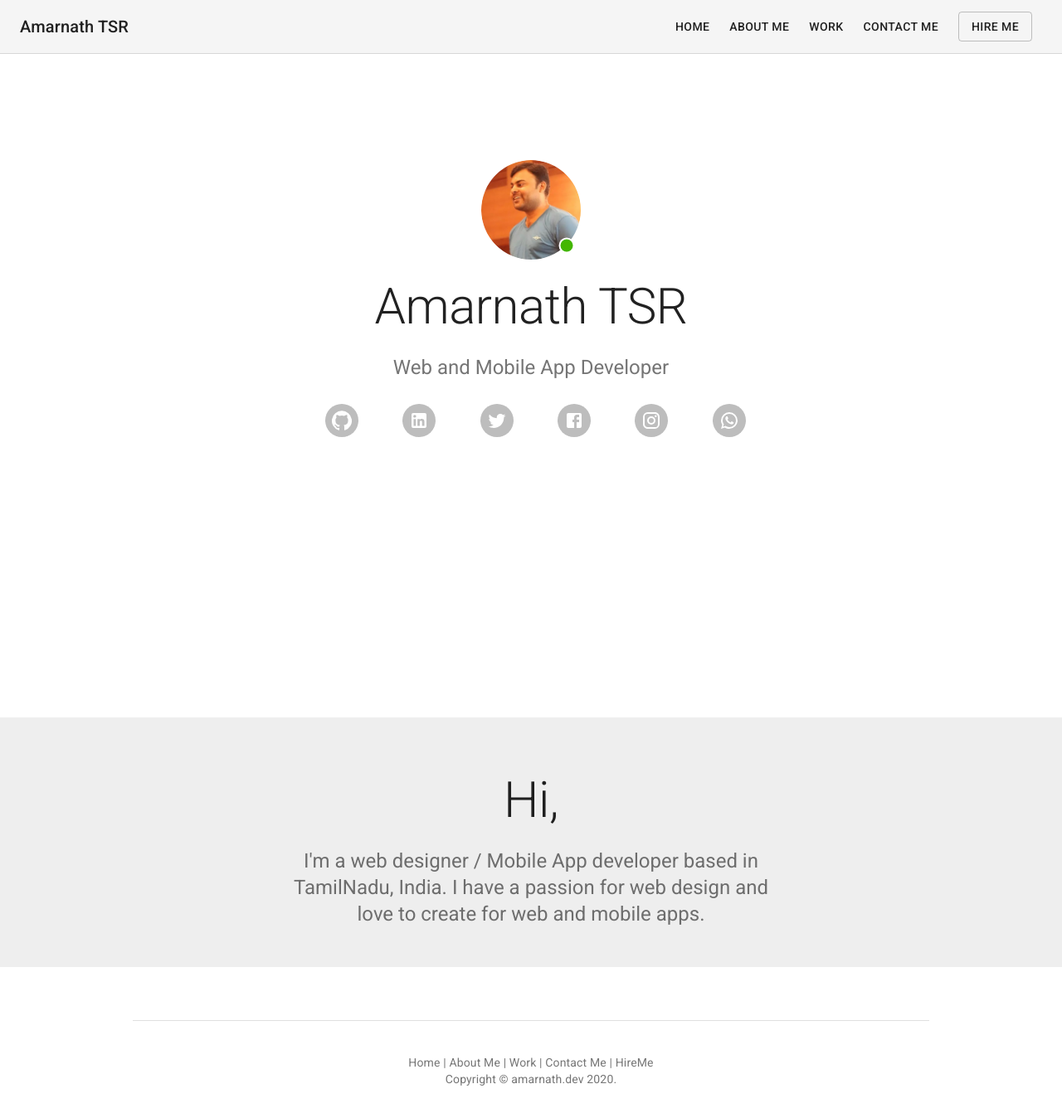
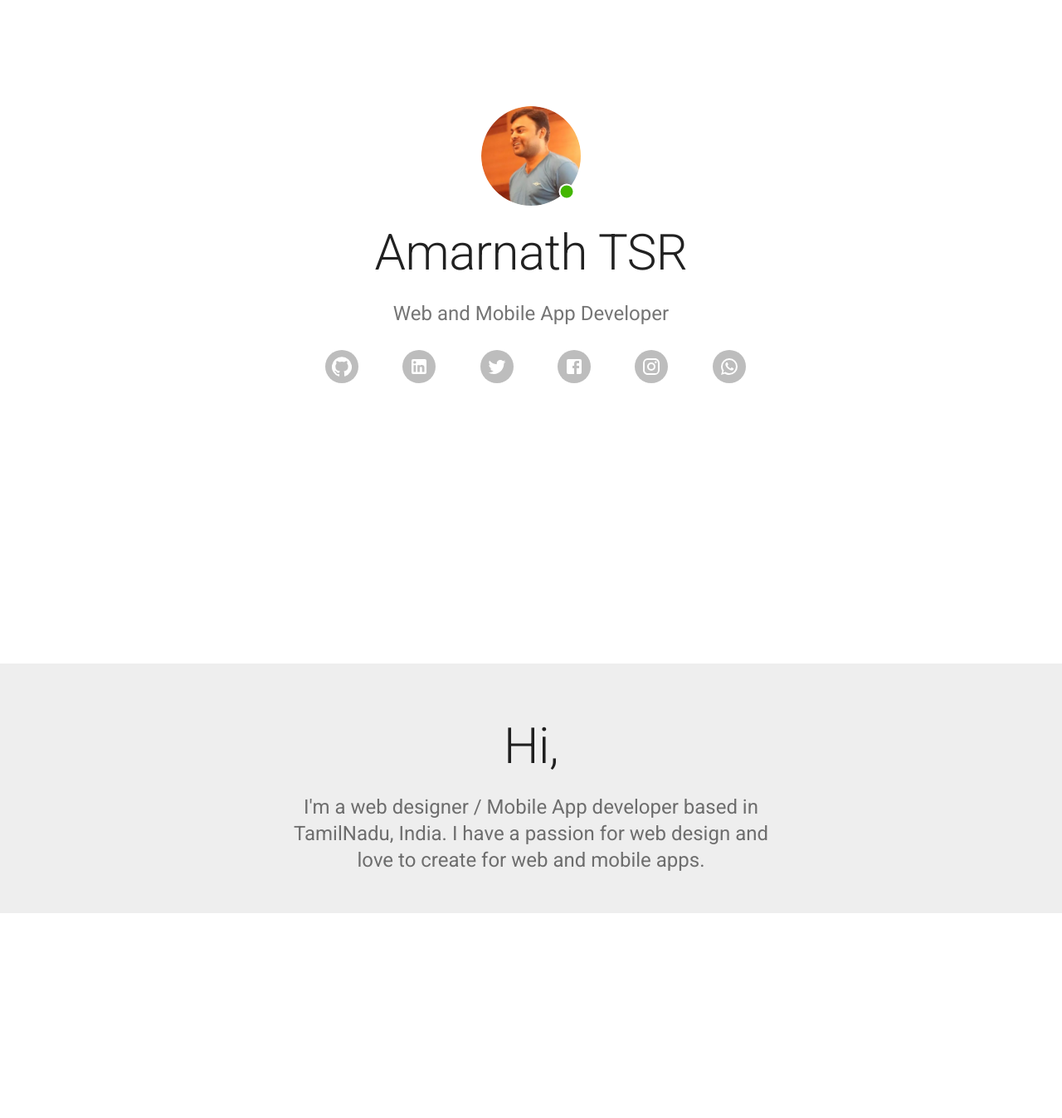
Before and after one commit to helloamarnath/amarnathnextjs, a Next.js app: page / in a window 1280 px wide. Shown: the top 1348 px of the page at 83% size. After the commit the page ends 1101 px from the top, so only its background shows below. Built offline with nearby package versions, Linux system fonts and the light colour scheme.

Commit message:
header and footer removed

```diff
--- a/pages/index.js
+++ b/pages/index.js
@@ -1,31 +1,13 @@
 import React from "react";
-import AppBar from "@material-ui/core/AppBar";
-import Button from "@material-ui/core/Button";
 import CssBaseline from "@material-ui/core/CssBaseline";
 import Grid from "@material-ui/core/Grid";
-import Toolbar from "@material-ui/core/Toolbar";
 import Typography from "@material-ui/core/Typography";
-import Link from "@material-ui/core/Link";
 import { makeStyles, withStyles } from "@material-ui/core/styles";
 import Container from "@material-ui/core/Container";
-import Box from "@material-ui/core/Box";
 import Badge from "@material-ui/core/Badge";
 import Avatar from "@material-ui/core/Avatar";
-import Divider from "@material-ui/core/Divider";
-import clsx from "clsx";
 import Head from "next/head";
-import SwipeableDrawer from "@material-ui/core/SwipeableDrawer";
-import List from "@material-ui/core/List";
-import ListItem from "@material-ui/core/ListItem";
-import ListItemIcon from "@material-ui/core/ListItemIcon";
-import ListItemText from "@material-ui/core/ListItemText";
 import IconButton from "@material-ui/core/IconButton";
-import MenuIcon from "@material-ui/icons/Menu";
-import Hidden from "@material-ui/core/Hidden";
-import HomeIcon from "@material-ui/icons/Home";
-import AccountCircleIcon from "@material-ui/icons/AccountCircle";
-import ContactMailIcon from "@material-ui/icons/ContactMail";
-import WorkIcon from "@material-ui/icons/Work";
 import GitHubIcon from "@material-ui/icons/GitHub";
 import LinkedInIcon from "@material-ui/icons/LinkedIn";
 import FacebookIcon from "@material-ui/icons/Facebook";
@@ -65,46 +47,6 @@ const StyledBadge = withStyles((theme) => ({
     },
   },
 }))(Badge);
-function Copyright() {
-  return (
-    <>
-      <Typography variant="body2" color="textSecondary" align="center">
-        <NextLink href="/">
-          <Link color="inherit">Home</Link>
-        </NextLink>
-        {" | "}
-        <NextLink href="/aboutme">
-          <Link color="inherit">About Me</Link>
-        </NextLink>
-        {" | "}
-        <NextLink href="/work">
-          <Link color="inherit">Work</Link>
-        </NextLink>
-        {" | "}
-        <NextLink href="/contactme">
-          <Link color="inherit">Contact Me</Link>
-        </NextLink>
-        {" | "}
-
-        <Link
-          color="inherit"
-          target="_blank"
-          href="https://www.upwork.com/o/profiles/users/~0151f08e97cf39660b/"
-        >
-          HireMe
-        </Link>
-      </Typography>
-      <Typography variant="body2" color="textSecondary" align="center">
-        {"Copyright © "}
-        <Link href="/" color="inherit">
-          amarnath.dev
-        </Link>{" "}
-        {new Date().getFullYear()}
-        {"."}
-      </Typography>
-    </>
-  );
-}
 
 const useStyles = makeStyles((theme) => ({
   "@global": {
@@ -187,170 +129,12 @@ const useStyles = makeStyles((theme) => ({
 
 export default function Index() {
   const classes = useStyles();
-  const [state, setState] = React.useState({
-    top: false,
-    left: false,
-    bottom: false,
-    right: false,
-  });
-  const toggleDrawer = (anchor, open) => (event) => {
-    if (
-      event &&
-      event.type === "keydown" &&
-      (event.key === "Tab" || event.key === "Shift")
-    ) {
-      return;
-    }
 
-    setState({ ...state, [anchor]: open });
-  };
-
-  const list = (anchor) => (
-    <div
-      className={clsx(classes.list, {
-        [classes.fullList]: anchor === "top" || anchor === "bottom",
-      })}
-      role="presentation"
-      onClick={toggleDrawer(anchor, false)}
-      onKeyDown={toggleDrawer(anchor, false)}
-    >
-      <List>
-        <NextLink href="/">
-          <ListItem button>
-            <ListItemIcon>
-              <HomeIcon />{" "}
-            </ListItemIcon>
-            <ListItemText primary={"Home"} />
-          </ListItem>
-        </NextLink>
-        <NextLink href="/aboutme">
-          <ListItem button>
-            <ListItemIcon>
-              <AccountCircleIcon />{" "}
-            </ListItemIcon>
-            <ListItemText primary={"About Me"} />
-          </ListItem>
-        </NextLink>
-        <NextLink href="/work">
-          <ListItem button>
-            <ListItemIcon>
-              <WorkIcon />{" "}
-            </ListItemIcon>
-            <ListItemText primary={"Work"} />
-          </ListItem>
-        </NextLink>
-        <NextLink href="/contactme">
-          <ListItem button>
-            <ListItemIcon>
-              <ContactMailIcon />{" "}
-            </ListItemIcon>
-            <ListItemText primary={"Contact Me"} />
-          </ListItem>
-        </NextLink>
-      </List>
-      <Divider />
-      <List>
-        <Button
-          target="_blank"
-          href="https://www.upwork.com/o/profiles/users/~0151f08e97cf39660b/"
-          variant="outlined"
-          className={classes.swipemenulink}
-        >
-          Hire Me
-        </Button>
-      </List>
-    </div>
-  );
   return (
     <React.Fragment>
       <Head></Head>
       <CssBaseline />
-      <SwipeableDrawer
-        anchor={"left"}
-        open={state["left"]}
-        onClose={toggleDrawer("left", false)}
-        onOpen={toggleDrawer("left", true)}
-      >
-        {list("left")}
-      </SwipeableDrawer>
-      <AppBar
-        position="static"
-        color="default"
-        elevation={0}
-        className={classes.appBar}
-      >
-        <Toolbar className={classes.toolbar}>
-          <Hidden only={["xl", "lg"]}>
-            {" "}
-            <IconButton
-              onClick={toggleDrawer("left", true)}
-              edge="start"
-              className={classes.menuButton}
-              color="inherit"
-              aria-label="menu"
-            >
-              <MenuIcon />
-            </IconButton>
-          </Hidden>
-          <Typography
-            variant="h6"
-            color="inherit"
-            noWrap
-            className={classes.toolbarTitle}
-          >
-            Amarnath TSR
-          </Typography>
-          <Hidden only={["sm", "xs"]}>
-            <nav>
-              <NextLink href="/">
-                <Link
-                  variant="button"
-                  color="textPrimary"
-                  className={classes.link}
-                >
-                  Home
-                </Link>
-              </NextLink>
-              <NextLink href="/aboutme">
-                <Link
-                  variant="button"
-                  color="textPrimary"
-                  className={classes.link}
-                >
-                  About Me
-                </Link>
-              </NextLink>
-              <NextLink href="/work">
-                <Link
-                  variant="button"
-                  color="textPrimary"
-                  className={classes.link}
-                >
-                  Work
-                </Link>
-              </NextLink>
-              <NextLink href="/contactme">
-                <Link
-                  variant="button"
-                  color="textPrimary"
-                  className={classes.link}
-                >
-                  Contact Me
-                </Link>
-              </NextLink>
-            </nav>
-          </Hidden>
 
-          <Button
-            target="_blank"
-            href="https://www.upwork.com/o/profiles/users/~0151f08e97cf39660b/"
-            variant="outlined"
-            className={classes.link}
-          >
-            Hire Me
-          </Button>
-        </Toolbar>
-      </AppBar>
       {/* Hero unit */}
       <Container
         justify="center"
@@ -476,14 +260,6 @@ export default function Index() {
         </Container>
       </Container>
       {/* End hero unit */}
-
-      {/* Footer */}
-      <Container maxWidth="md" component="footer" className={classes.footer}>
-        <Box mt={5}>
-          <Copyright />
-        </Box>
-      </Container>
-      {/* End footer */}
     </React.Fragment>
   );
 }
```
